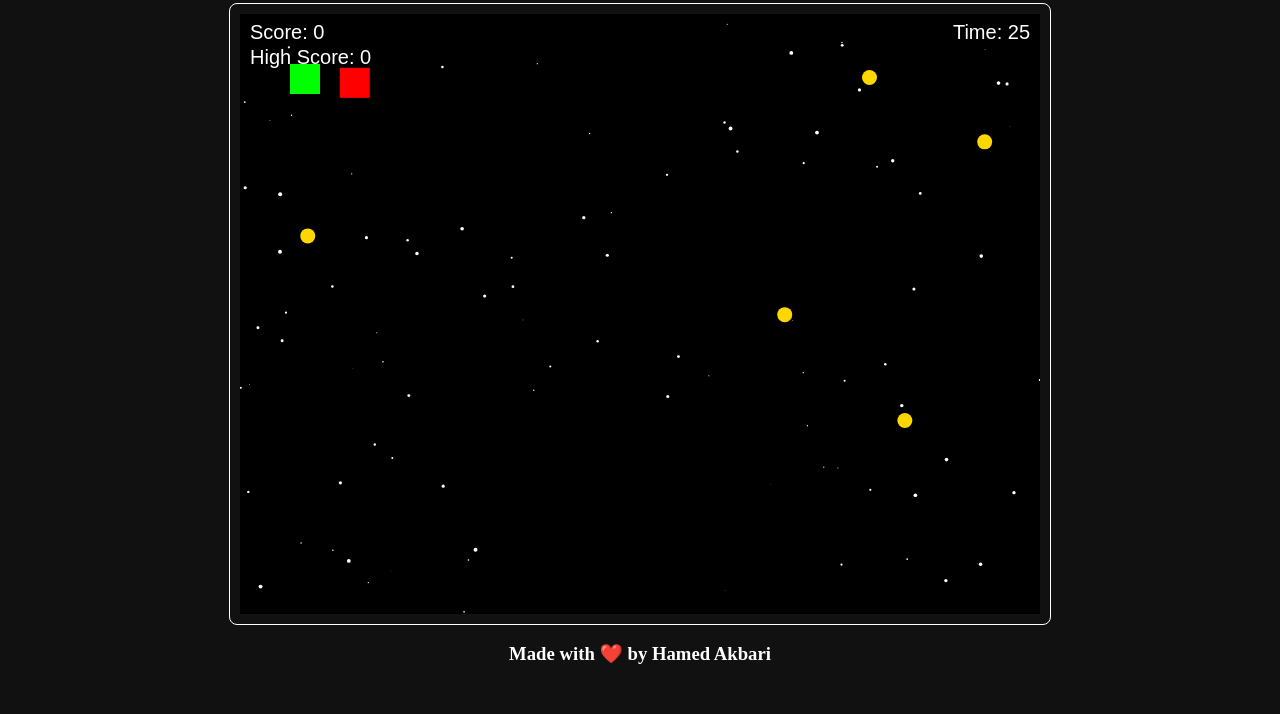
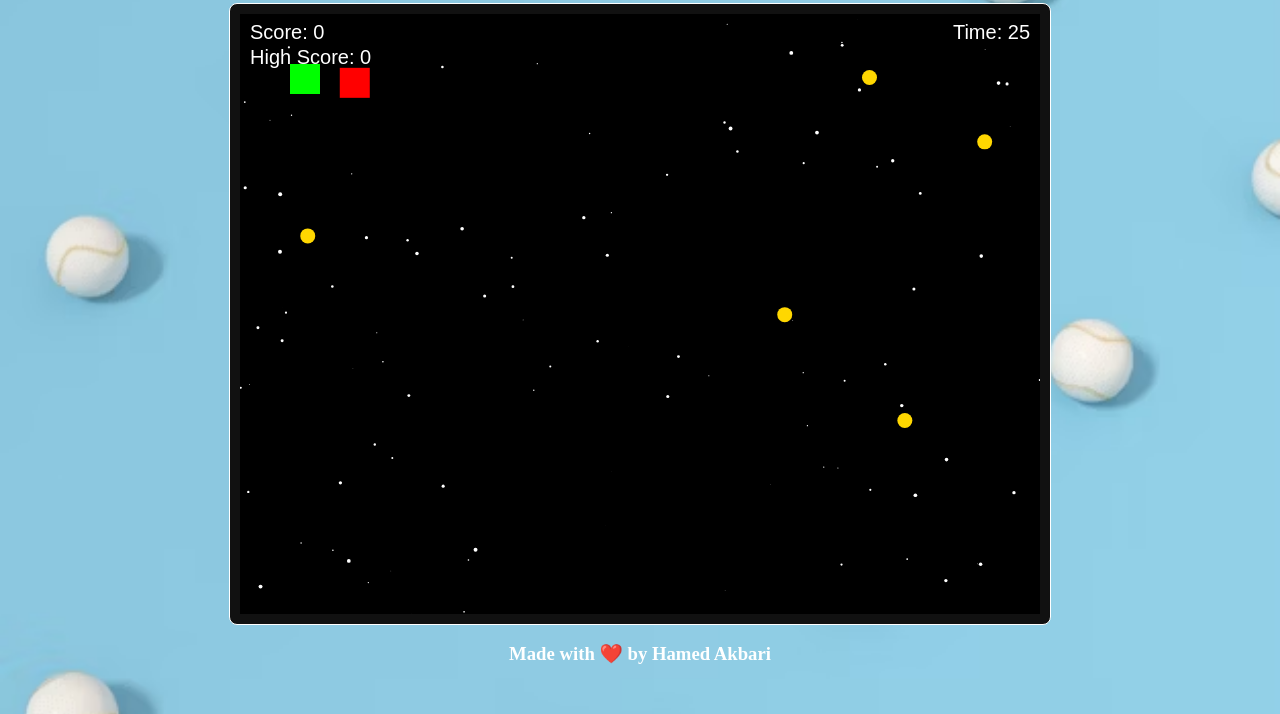
Before and after one commit to hamedakbarii/Runner-game, a plain HTML site: page index.html in a window 1280 px wide. Shown: the part 86-800 px from the top of the page. Drawn offline with Linux system fonts and the light colour scheme.

Commit message:
bg added

```diff
--- a/style.css
+++ b/style.css
@@ -1,7 +1,9 @@
 body {
   margin: 0;
   padding: 0;
-  background: #111;
+  background: url("images/bg-5.png") no-repeat center center fixed;
+  background-size: cover;
+  background-color: #111;
   display: flex;
   /* flex-direction: column; */
   justify-content: center;
```
Also changed, not shown: images/bg-1.jpg (added), images/bg-2.webp (added), images/bg-3.jpg (added), images/bg-4.png (added), images/bg-5.png (added), images/bg-6.avif (added), images/bg-7.avif (added), images/bg-8.avif (added), 2 other files.
